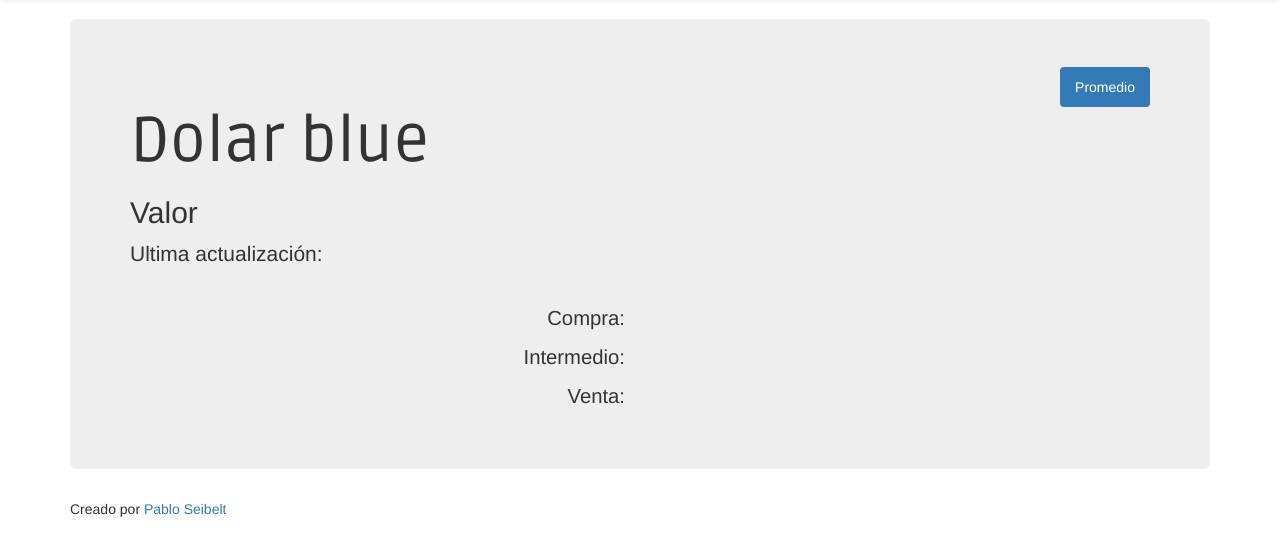
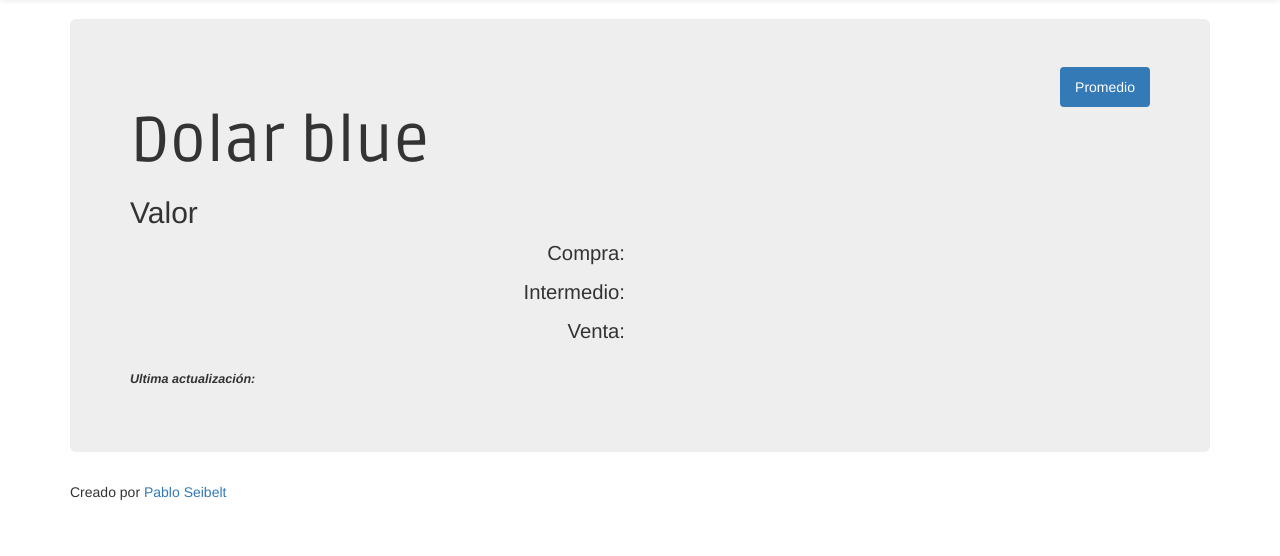
Before and after one commit to Bluelytics/bluelytics, a Django app: template bluelytics/dolar_blue/templates/index.html in a window 1280 px wide. Shown: the part 51-607 px from the top of the page. Run offline with Django 3.2, Linux system fonts and the light colour scheme; the template is opened without the code that fills it, so the values that code supplies are empty; some libraries are stand-ins or nearby versions.

Commit message:
Fixed last update

```diff
--- a/bluelytics/dolar_blue/static/css/base.css
+++ b/bluelytics/dolar_blue/static/css/base.css
@@ -31,3 +31,13 @@
 }
 
 body { padding-top: 70px; }
+
+div#last_update {
+  margin-top:15px;
+}
+
+div#last_update p {
+  font-size:0.9em;
+  font-weight: bold;
+  font-style: italic;
+}
--- a/bluelytics/dolar_blue/templates/index.html
+++ b/bluelytics/dolar_blue/templates/index.html
@@ -3,15 +3,12 @@
 
 {% block content %}
 <ul id="source_select" class="nav nav-pills pull-right">
-  <li class="active" data-source="average" onclick="switch_source(this)"><a href="javascript:1">Promedio</a></li>
+  <li class="active" data-source="average" onclick="switch_source(this)"><a href="#">Promedio</a></li>
 </ul>
 <br>
 
 <h1>Dolar blue</h1>
 <h2>Valor</h2>
-<p class="lead">Ultima actualización:</p>
-<p class="date">{% localtime on %}{{ last_price.date }}{% endlocaltime %}</p>
-<br>
 <div class="row">
     <div id="last_prices">
       <div class="row" id="valorCompra">
@@ -27,6 +24,11 @@
         <div class="col-md-6 value">{{ last_price.value_sell }}</div>
       </div>
     </div>
+</div>
+
+<div id="last_update">
+  <p class="date_title">Ultima actualización:</p>
+  <p class="date"></p>
 </div>
 
 {% endblock %}
@@ -47,9 +49,16 @@
 }
 
 function set_source(sourceObj){
-  document.querySelector('div#valorCompra div.value').innerText = sourceObj.value_buy.toFixed(4);
-  document.querySelector('div#valorVenta div.value').innerText = sourceObj.value_sell.toFixed(4);
-  document.querySelector('div#valorIntermedio div.value').innerText = sourceObj.value_avg .toFixed(4);
+  document.querySelector('div#valorCompra div.value').innerHTML = sourceObj.value_buy.toFixed(4);
+  document.querySelector('div#valorVenta div.value').innerHTML = sourceObj.value_sell.toFixed(4);
+  document.querySelector('div#valorIntermedio div.value').innerHTML = sourceObj.value_avg .toFixed(4);
+
+  if (sourceObj.date){
+    document.querySelector('div#last_update p.date').innerHTML = sourceObj.date;
+    $('div#last_update').show();
+  }else{
+    $('div#last_update').hide();
+  }
   return true;
 }
 
@@ -71,7 +80,7 @@
       'value_avg': max_sources.reduce(sumVar('value_avg'), 0)/max_sources.length,
     };
   }else{
-    search = $.grep(max_sources, function(s){return s.source == source;});
+    var search = $.grep(max_sources, function(s){return s.source == source;});
 
     if (search.length == 0){return;}
     else
@@ -87,7 +96,7 @@
   var src_sel = $('ul#source_select');
   for (key in all_sources){
     var src = all_sources[key];
-    var nel = $.parseHTML('<li data-source="'+src.name+'" onclick="switch_source(this)"><a href="javascript:1">'+src.description+'</a></li>');
+    var nel = $.parseHTML('<li data-source="'+src.name+'" onclick="switch_source(this)"><a href="#">'+src.description+'</a></li>');
     src_sel.append(nel);
   }
 };
```
